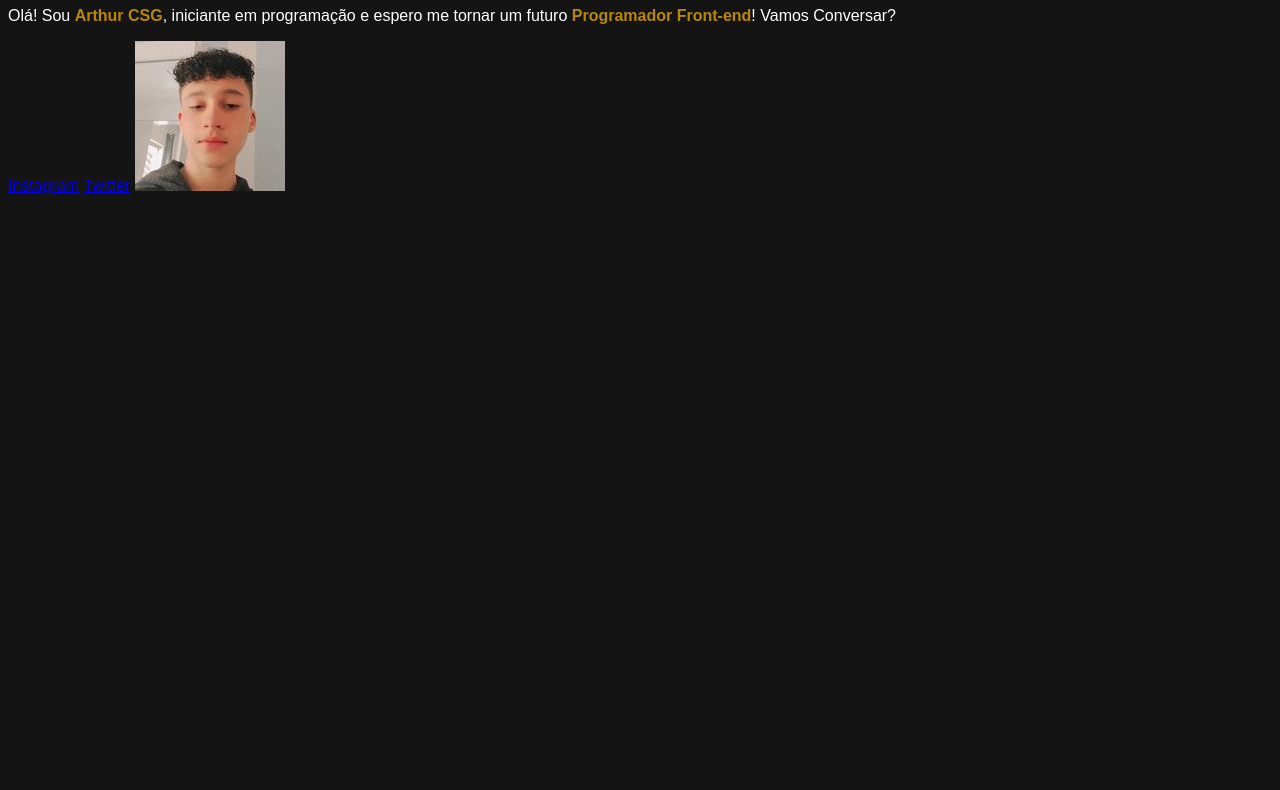
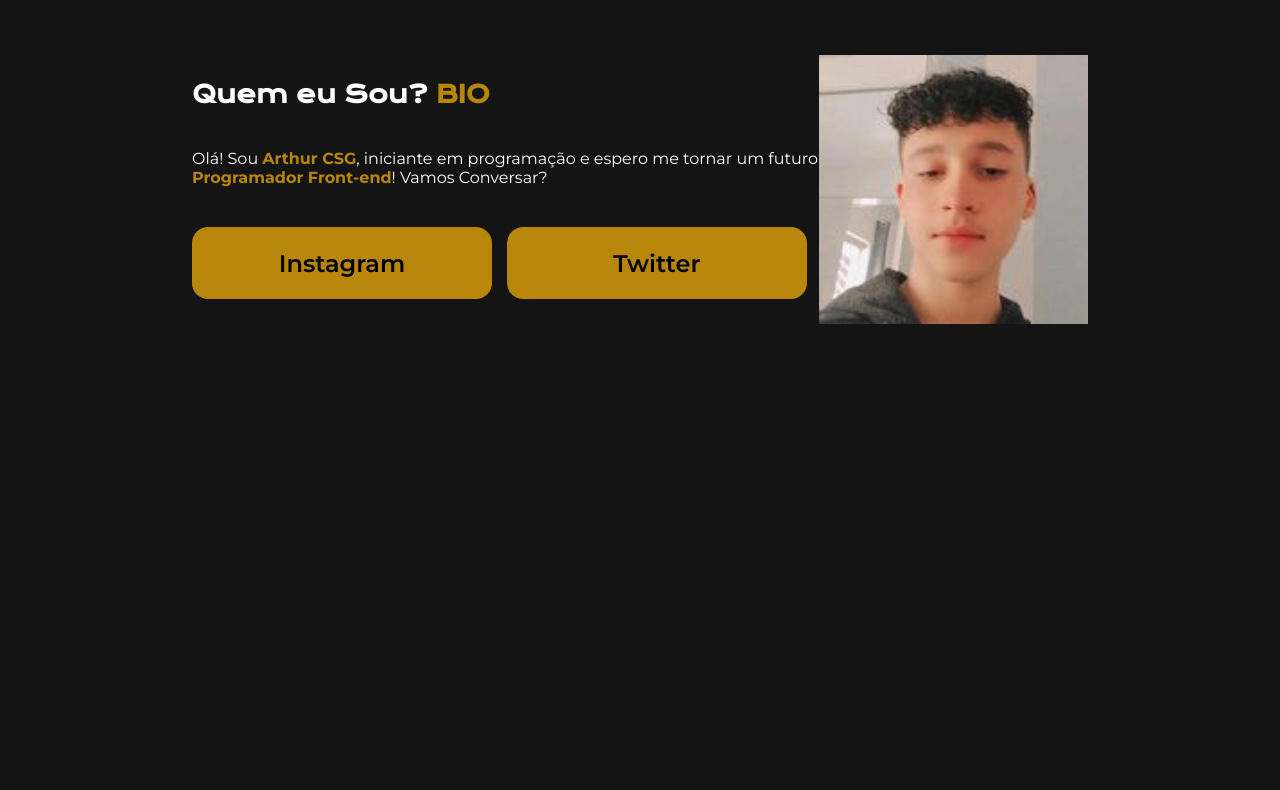
Before and after one commit to arthurcsg1/Projeto-X, a plain HTML site: page index.html in a window 1280 px wide. Shown: the part 73-863 px from the top of the page. Before the commit the page ends 800 px from the top, so only its background shows below. Drawn offline with nearby package versions, Linux system fonts and the light colour scheme.

Commit message:
PROJETO FINAL

```diff
--- a/index.html
+++ b/index.html
@@ -8,12 +8,16 @@
 </head>
 <body>
     <header></header>
-    <main>
-        <h1>Quem eu Sou? <strong>BIO</strong></h1>
-        <p>Olá! Sou <strong>Arthur CSG</strong>, iniciante em programação e espero me tornar um futuro <strong>Programador Front-end</strong>! Vamos Conversar?</p>
-        <a href="https://www.instagram.com/arthurcsg.1/">Instagram</a>
-        <a href="https://twitter.com/arthurcsg1">Twitter</a>
-        <img src="Arthur HEYYY.jpg" alt="Foto de Arthur CSG">
+    <main class="apresentacao">
+        <section class="apresentacao__conteudo">
+            <h1 class="apresentacao__conteudo__titulo">Quem eu Sou? <strong>BIO</strong></h1>
+            <p class="apresentacao__conteudo__paragrafo">Olá! Sou <strong>Arthur CSG</strong>, iniciante em programação e espero me tornar um futuro <strong>Programador Front-end</strong>! Vamos Conversar?</p>
+            <div class="apresentacao__botoes">
+                <a class="apresentacao__links" href="https://www.instagram.com/arthurcsg7/">Instagram</a>
+                <a class="apresentacao__links" href="https://twitter.com/arthurcsg1">Twitter</a>
+            </div>
+        </section>
+        <img src="Arthur HEYYY.jpg" alt="Foto de Arthur CSG" class="conteudo__imagem">
     </main>
     <footer></footer>
 </body>
--- a/style.css
+++ b/style.css
@@ -1,4 +1,13 @@
+@import url('https://fonts.googleapis.com/css2?family=Krona+One&family=Montserrat:ital,wght@0,100..900;1,100..900&display=swap');
+
+* {
+    margin: 0;
+    padding: 0;
+}
+
 body {
+    height: 100vh;
+    box-sizing: border-box;
     background-color: rgb(20, 20, 20);
     color: white;
     font-family: sans-serif;
@@ -6,5 +15,53 @@ body {
 
 strong {
     color: darkgoldenrod;
-    font-family: sans-serif;
 }
+
+.apresentacao {
+    margin: 10% 15%;
+    display: flex;
+    align-items: center;
+    justify-content: space-between;
+}
+
+.apresentacao__conteudo {
+    width: 615px;
+    display: flex;
+    flex-direction: column;
+    gap: 40px;
+}
+
+.apresentacao__conteudo__titulo {
+    width: 500px;
+    font-family: "Krona One", sans-serif;
+
+}
+
+.apresentacao__conteudo__paragrafo {
+    width: 650px;
+    font-family: "Montserrat", sans-serif;
+    font-weight: 400;
+}
+
+.apresentacao__botoes {
+    display: flex;
+    justify-content: space-between;
+}
+
+.apresentacao__links {
+    background-color: darkgoldenrod;
+    width: 300px;
+    text-align: center;
+    border-radius: 16px;
+    font-size: 24px;
+    font-weight: 600;
+    padding: 21.5px 0;
+    text-decoration: none;
+    color: #000000;
+    font-family: 'Montserrat', sans-serif;
+
+}
+
+.conteudo__imagem {
+    width: 30%;
+}
```
